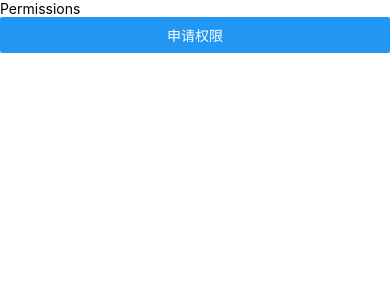
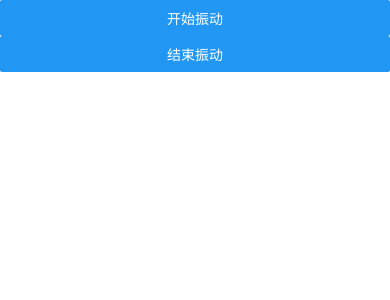
Before and after one commit to 983045775/React-Native_Demo, a React Native app: screen / in a window 390 px wide. Shown: the top 300 px of the page. Built offline with nearby package versions, Linux system fonts and the light colour scheme.

Commit message:
添加振动的demo

```diff
--- a/App.tsx
+++ b/App.tsx
@@ -24,7 +24,8 @@ import StyleSheetTest from './src/apiTest/StyleSheetTest';
 import LinkingTest from './src/apiTest/LinkingTest';
 import PixelRatioTest from './src/apiTest/PixelRatioTest';
 import BackHandleTest from './src/apiTest/BackHandleTest';
-import PermissionsTest from "./src/apiTest/PermissionsTest.tsx";
+import PermissionsTest from './src/apiTest/PermissionsTest.tsx';
+import VibrationTest from './src/apiTest/VibrationTest';
 
 function App() {
   return (
@@ -53,7 +54,8 @@ function App() {
     // <LinkingTest/>
     // <PixelRatioTest />
     //   <BackHandleTest/>
-    <PermissionsTest/>
+    // <PermissionsTest/>
+    <VibrationTest />
   );
 }
 
--- /dev/null
+++ b/src/apiTest/VibrationTest.tsx
@@ -0,0 +1,37 @@
+import React from 'react';
+import {
+  Text,
+  View,
+  Button,
+  TouchableOpacity,
+  StyleSheet,
+  BackHandler,
+  PermissionsAndroid,
+  Vibration,
+} from 'react-native';
+
+function vibrationTest() {
+  const startVibration = () => {
+    Vibration.vibrate([ 100,200], true);
+  };
+
+  const closeVibration = ()=>{
+      Vibration.cancel()
+  }
+
+  return (
+    <View>
+      <Button
+        title={'开始振动'}
+        onPress={() => {
+          startVibration();
+        }}
+      />
+      <Button title={'结束振动'} onPress={()=>{
+          closeVibration()
+      }}/>
+    </View>
+  );
+}
+
+export default vibrationTest;
```
Also changed, not shown: 1 other file (tests, documents, lock files or other folders).
